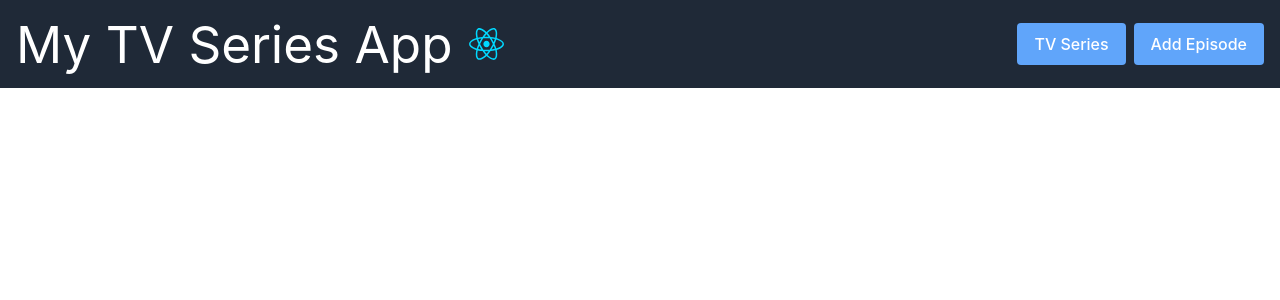
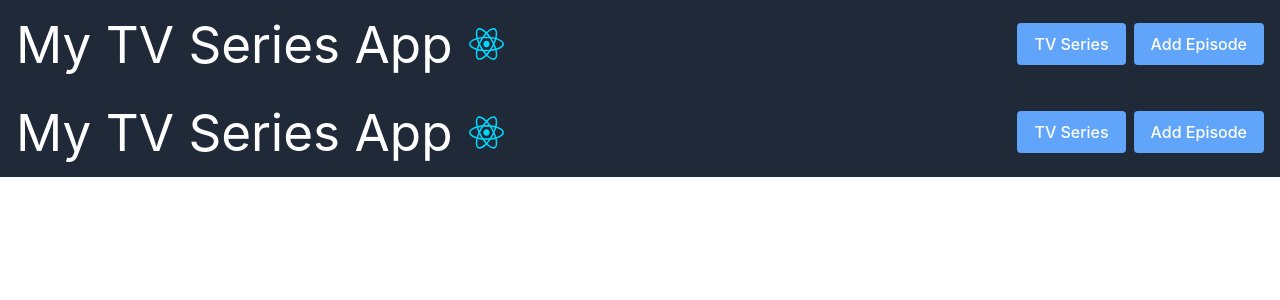
Before and after one commit to vice7770/above-project, a React (Vite) app: page / in a window 1280 px wide. Shown: the top 300 px of the page. Built offline with nearby package versions, Linux system fonts and the light colour scheme; no server answers.

Commit message:
Adding basic routing and layout

```diff
--- a/package.json
+++ b/package.json
@@ -21,7 +21,8 @@
     "tailwind-merge": "^2.6.0",
     "tailwindcss": "^3.4.14",
     "tailwindcss-animate": "^1.0.7",
-    "autoprefixer": "^10.4.20"
+    "autoprefixer": "^10.4.20",
+    "react-router-dom": "^6.27.0"
   },
   "devDependencies": {
     "@eslint/js": "^9.17.0",
--- /dev/null
+++ b/src/AddEpisode/index.tsx
@@ -0,0 +1,11 @@
+import React from "react";
+
+const AddEpisode = () => {
+  return (
+    <div>
+      <h1>Add Episode</h1>
+    </div>
+  );
+};
+
+export default AddEpisode;
--- a/src/App.tsx
+++ b/src/App.tsx
@@ -1,28 +1,21 @@
-import { useEffect, useState } from 'react'
-import reactLogo from './assets/react.svg'
-import './App.css'
-import { FETCH_ALL_EPISODES } from './api/episodes'
-import { MOCK_EPISODES } from './api/mock'
-import { useQuery } from '@apollo/client'
-import Header from './components/Header'
+import { BrowserRouter as Router, Route, Routes } from 'react-router-dom';
+import Home from './index';
+import AddEpisode from './AddEpisode/index';
+import Details from './Details/index';
+import Layout from './Layout';
 
 function App() {
-  const [count, setCount] = useState(0)
-
-  // const { data } = useQuery(FETCH_ALL_EPISODES, {
-  //   variables: { search: "" }, // Pass an empty string or a search term
-  // });
-
-  useEffect(() => {
-    console.log(MOCK_EPISODES);
-  }, []);
-
   return (
-    <>
-      <Header />
-
-    </>
-  )
+    <Router>
+      <Layout>
+        <Routes>
+          <Route path="/" element={<Home />} />
+          <Route path="/addEpisode" element={<AddEpisode />} />
+          <Route path="/details/:id" element={<Details />} />
+        </Routes>
+      </Layout>
+    </Router>
+  );
 }
 
-export default App
+export default App;
--- /dev/null
+++ b/src/Details/index.tsx
@@ -0,0 +1,13 @@
+import React from "react";
+import { useParams } from "react-router-dom";
+const Details = () => {
+    const { id } = useParams<{ id: string, type: string }>();
+  return (
+    <div>
+      <h1>Details</h1>
+        <p>{id}</p>
+    </div>
+  );
+};
+
+export default Details;
--- /dev/null
+++ b/src/Layout.tsx
@@ -0,0 +1,13 @@
+import React from 'react';
+import Header from './components/Header';
+
+const Layout: React.FC<{ children: React.ReactNode }> = ({ children }) => {
+  return (
+    <div>
+      <Header />
+      <main>{children}</main>
+    </div>
+  );
+};
+
+export default Layout;
--- a/src/components/Header.tsx
+++ b/src/components/Header.tsx
@@ -1,5 +1,6 @@
 import React from 'react';
 import reactLogo from '../assets/react.svg';
+import { Link } from 'react-router-dom';
 const Header = () => {
     return (
         <header className="flex w-screen justify-between items-center p-4 bg-gray-800 text-white">
@@ -8,8 +9,12 @@ const Header = () => {
                 <img src={reactLogo} className="p-0" alt="React logo" />
             </div>
             <div className="flex gap-2">
-                <button className="px-4 py-2 bg-blue-400 rounded cursor-pointer">TV Series</button>
-                <button className="px-4 py-2 bg-blue-400 rounded cursor-pointer">Add Episode</button>
+                <Link to="/">
+                    <button className="px-4 py-2 bg-blue-400 text-white rounded cursor-pointer" >TV Series</button>
+                </Link>
+                <Link to="/addEpisode">
+                    <button className="px-4 py-2 bg-blue-400 text-white rounded cursor-pointer">Add Episode</button>
+                </Link>
             </div>
         </header>
     );
--- /dev/null
+++ b/src/index.tsx
@@ -0,0 +1,27 @@
+import { useEffect, useState } from 'react'
+import reactLogo from './assets/react.svg'
+import './App.css'
+import { FETCH_ALL_EPISODES } from './api/episodes'
+import { MOCK_EPISODES } from './api/mock'
+import { useQuery } from '@apollo/client'
+import Header from './components/Header'
+function Home () {
+    const [count, setCount] = useState(0)
+
+    // const { data } = useQuery(FETCH_ALL_EPISODES, {
+    //   variables: { search: "" }, // Pass an empty string or a search term
+    // });
+
+    useEffect(() => {
+      console.log(MOCK_EPISODES);
+    }, []);
+
+    return (
+      <>
+        <Header />
+
+      </>
+    )
+}
+
+export default Home
```
Also changed, not shown: 1 other file (tests, documents, lock files or other folders).
